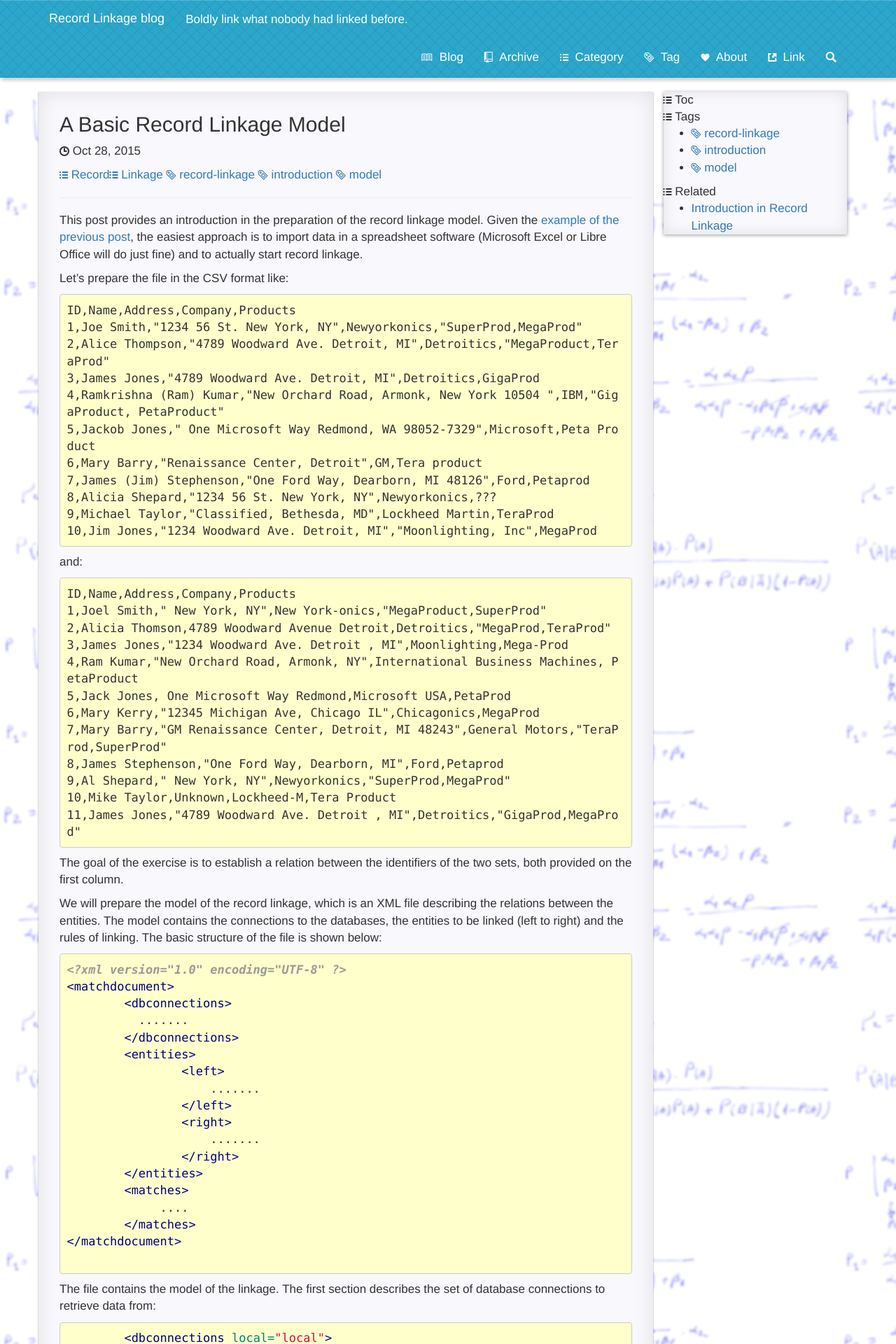
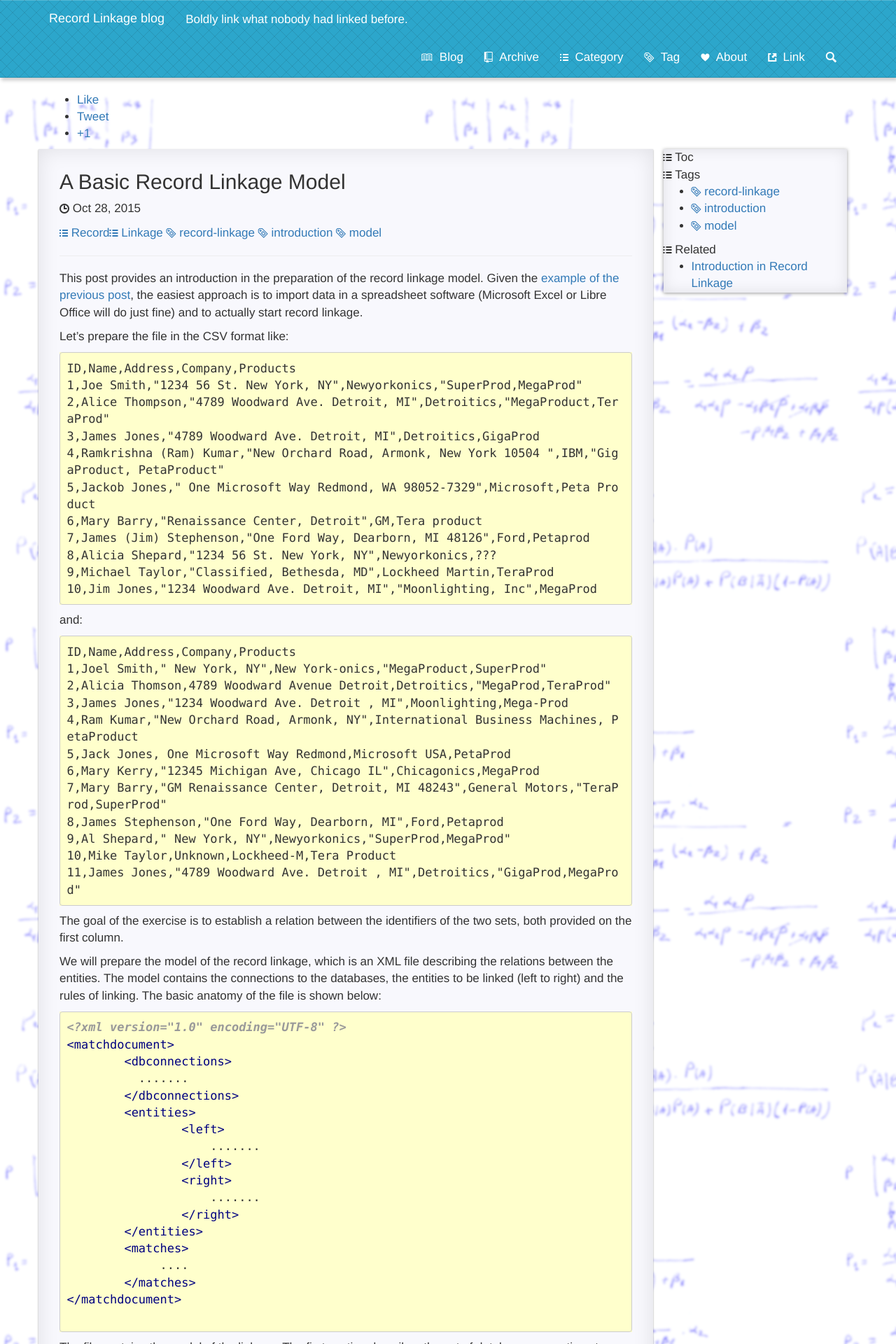
Before and after one commit to RazvanML/reco-link, a Jekyll site: the page built from _posts/2015-10-28-Basic-Model.md, in a window 1280 px wide. Shown: the top 1920 px of the page at 70% size. Built offline with Jekyll 4.4.1, drawn with Linux system fonts in a browser that asks for light colours; nearby versions of some CDN libraries; Markdown is read by kramdown in place of the engine named in the settings; comment, search, counter and statistics services are not loaded; some of the changed text lies outside the part shown.

Commit message:
More content plus social sharing

````diff
--- a/_includes/head.html
+++ b/_includes/head.html
@@ -20,4 +20,6 @@
     <link rel="stylesheet" type="text/css" href="{{ '/static/css/style.css' | prepend: site.baseurl | prepend: site.url}}" />
     {% for style in page.styles %}<link rel="stylesheet" type="text/css" href="{{ '/static/css/' | append: style | prepend: site.baseurl | prepend: site.url}}" />
     {%endfor%}
+	<link rel="stylesheet" href="{{ site.url }}/static/css/jquery.floating-social-share.min.css">
+
 </head>
--- a/_layouts/post.html
+++ b/_layouts/post.html
@@ -3,6 +3,14 @@ layout: default
 styles: post.css
 scripts: [toc.js,post.js]
 ---
+<div class="social-share">
+  <ul class="socialcount socialcount-small inline-list">
+    <li class="facebook"><a href="https://www.facebook.com/sharer/sharer.php?u={{ site.url }}{{ page.url }}" title="Share on Facebook"><span class="count"><i class="fa fa-facebook-square"></i> Like</span></a></li>
+    <li class="twitter"><a href="https://twitter.com/intent/tweet?text={{ site.url }}{{ page.url }}" title="Share on Twitter"><span class="count"><i class="fa fa-twitter-square"></i> Tweet</span></a></li>
+    <li class="googleplus"><a href="https://plus.google.com/share?url={{ site.url }}{{ page.url }}" title="Share on Google Plus"><span class="count"><i class="fa fa-google-plus-square"></i> +1</span></a></li>
+  </ul>
+</div><!-- /.social-share -->
+
 <div class="row">
     <div class="content col-lg-9">
         <div class="sheet post">
--- a/_posts/2015-10-28-Basic-Model.md
+++ b/_posts/2015-10-28-Basic-Model.md
@@ -41,7 +41,7 @@ ID,Name,Address,Company,Products
 ```
 The goal of the exercise is to establish a relation between the identifiers of the two sets, both provided on the first column.
 
-We will prepare the model of the record linkage, which is an XML file describing the relations between the entities. The model contains the connections to the databases, the entities to be linked (left to right) and the rules of linking. The basic structure of the file is shown below:
+We will prepare the model of the record linkage, which is an XML file describing the relations between the entities. The model contains the connections to the databases, the entities to be linked (left to right) and the rules of linking. The basic anatomy of the file is shown below:
 
 
 ``` xml
````
Also changed, not shown: other parts of _posts/2015-10-28-Basic-Model.md (+1 -1 lines), static/js/jquery.floating-social-share.min.css (added).
